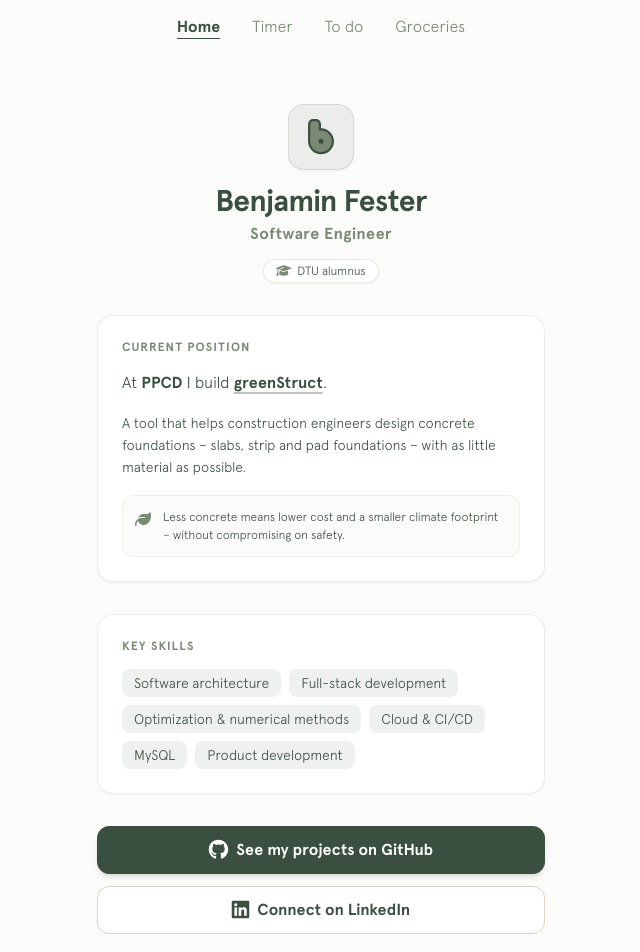
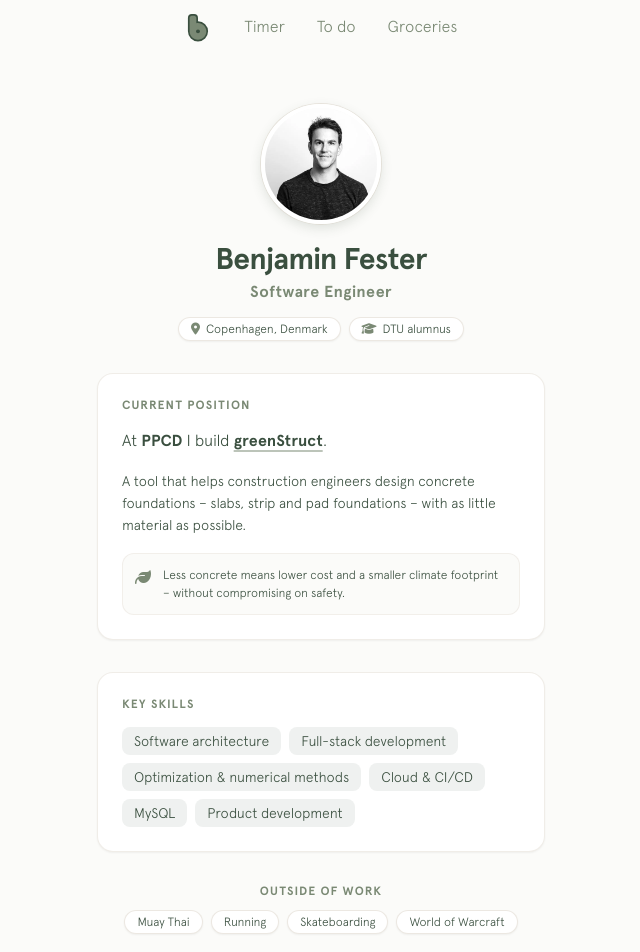
Before and after one commit to benjaminfester/benjaminfester_website, an Angular app: page / in a window 1280 px wide. Shown: the top 952 px of the page, without its empty margins (319-959 px from the left). Built offline with nearby package versions, Linux system fonts and the light colour scheme.

Commit message:
added photo

```diff
--- a/src/app/app.component.css
+++ b/src/app/app.component.css
@@ -33,6 +33,27 @@
 .nav a i,
 .fab-slot {
   display: none;
+}
+
+/* Home is the logo instead of text ("Home" label only shows in the mobile bar) */
+.nav a.home {
+  display: flex;
+  border-bottom: 0;
+  padding-bottom: 0;
+}
+
+.nav a.home span {
+  display: none;
+}
+
+.logo {
+  height: 1.75rem;
+  width: auto;
+  transition: transform 150ms ease;
+}
+
+.nav a.home:hover .logo {
+  transform: scale(1.08);
 }
 
 /* Mobile: bottom bar with a raised, page-specific action button in the middle */
@@ -71,6 +92,18 @@
     font-size: 1.2rem;
   }
 
+  .nav a.home {
+    padding-bottom: 0.5rem;
+  }
+
+  .nav a.home span {
+    display: inline;
+  }
+
+  .logo {
+    height: 1.2rem;
+  }
+
   .nav a.active {
     color: var(--color-accent);
   }
--- a/src/app/app.component.html
+++ b/src/app/app.component.html
@@ -1,6 +1,6 @@
 <nav class="nav">
-  <a routerLink="/" routerLinkActive="active" [routerLinkActiveOptions]="{ exact: true }">
-    <i class="fa-solid fa-house" aria-hidden="true"></i><span>Home</span>
+  <a class="home" routerLink="/" routerLinkActive="active" [routerLinkActiveOptions]="{ exact: true }" aria-label="Home">
+    <img class="logo" src="b-logo.svg" alt="" /><span>Home</span>
   </a>
   <a routerLink="/timer" routerLinkActive="active">
     <i class="fa-solid fa-stopwatch" aria-hidden="true"></i><span>Timer</span>
--- a/src/app/home/home.component.css
+++ b/src/app/home/home.component.css
@@ -15,7 +15,7 @@
   gap: 2rem;
 }
 
-/* Intro: avatar, name, tags */
+/* Intro: photo, name, tags */
 
 .intro {
   display: flex;
@@ -25,21 +25,17 @@
   text-align: center;
 }
 
-.avatar {
-  width: 4rem;
-  height: 4rem;
-  display: flex;
-  align-items: center;
-  justify-content: center;
-  background: var(--color-accent-tint);
-  border: 1px solid color-mix(in srgb, var(--color-primary) 20%, transparent);
-  border-radius: 1rem;
-  box-shadow: 0 1px 2px rgb(0 0 0 / 0.05);
-}
-
-.avatar img {
-  width: 2.25rem;
-  height: auto;
+/* The photo is landscape, so crop it to a circle around the face */
+.photo {
+  width: 7rem;
+  height: 7rem;
+  object-fit: cover;
+  object-position: 53% 20%;
+  border-radius: 50%;
+  border: 4px solid var(--color-surface);
+  box-shadow: 0 0 0 1px color-mix(in srgb, var(--color-secondary) 50%, transparent),
+    0 4px 12px var(--color-shadow);
+  margin-bottom: 0.25rem;
 }
 
 .name h1 {
@@ -95,7 +91,8 @@
   box-shadow: 0 1px 2px rgb(0 0 0 / 0.05);
 }
 
-.card h2 {
+.card h2,
+.hobbies h2 {
   margin: 0;
   font: 0.75rem "ApercuBold", Arial, sans-serif;
   text-transform: uppercase;
@@ -166,6 +163,19 @@
   border-radius: 0.5rem;
 }
 
+/* Outside of work: lighter than the cards so it stays secondary */
+
+.hobbies {
+  display: flex;
+  flex-direction: column;
+  align-items: center;
+  gap: 0.75rem;
+}
+
+.hobbies .tags {
+  padding: 0;
+}
+
 /* Links */
 
 .actions {
--- a/src/app/home/home.component.html
+++ b/src/app/home/home.component.html
@@ -1,9 +1,7 @@
 <main class="landing">
   <div class="content stagger">
     <header class="intro">
-      <div class="avatar">
-        <img src="b-logo.svg" alt="Benjamin Fester logo" />
-      </div>
+      <img class="photo" src="benjamin.webp" alt="Portrait of Benjamin Fester" width="600" height="400" />
 
       <div class="name">
         <h1>Benjamin Fester</h1>
@@ -11,6 +9,7 @@
       </div>
 
       <ul class="tags">
+        <li><i class="fa-solid fa-location-dot" aria-hidden="true"></i> Copenhagen, Denmark</li>
         <li><i class="fa-solid fa-graduation-cap" aria-hidden="true"></i> DTU alumnus</li>
       </ul>
     </header>
@@ -43,6 +42,16 @@
       </ul>
     </section>
 
+    <section class="hobbies">
+      <h2>Outside of work</h2>
+      <ul class="tags">
+        <li>Muay Thai</li>
+        <li>Running</li>
+        <li>Skateboarding</li>
+        <li>World of Warcraft</li>
+      </ul>
+    </section>
+
     <nav class="actions">
       <a class="btn primary" href="https://github.com/benjaminfester/" target="_blank" rel="noopener">
         <i class="fab fa-github" aria-hidden="true"></i>
@@ -52,6 +61,10 @@
         <i class="fab fa-linkedin" aria-hidden="true"></i>
         <span>Connect on LinkedIn</span>
       </a>
+      <a class="btn ghost" href="mailto:benfesterh@gmail.com">
+        <i class="fa-solid fa-envelope" aria-hidden="true"></i>
+        <span>benfesterh&#64;gmail.com</span>
+      </a>
     </nav>
   </div>
 </main>
```
Also changed, not shown: public/benjamin.webp (added).
